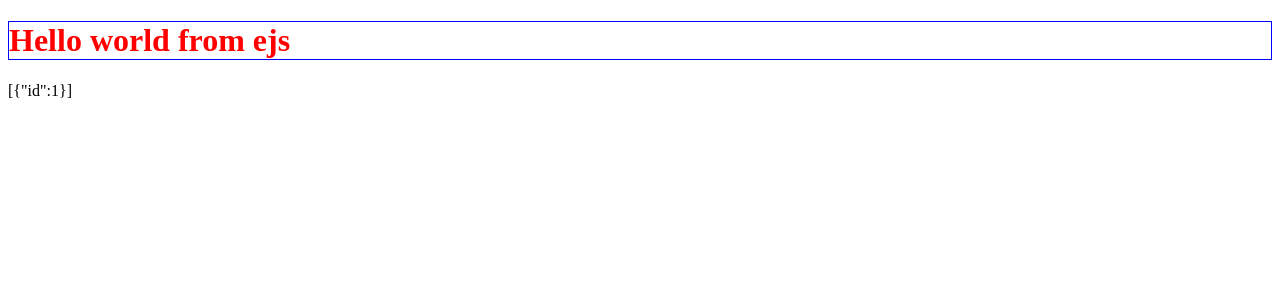
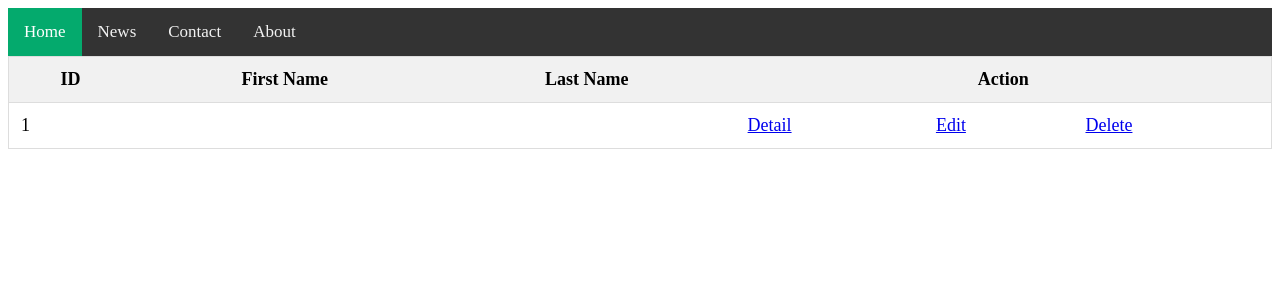
Before and after one commit to DvMinhGithub/Nodejs_Basic, a Node server app: page / in a window 1280 px wide. Shown: the top 300 px of the page. Run offline with Node 20, Linux system fonts and the light colour scheme; tables that the repository leaves empty or names only in its code hold one stand-in row (values such as "Sample post").

Commit message:
Create Nav && ejs loop data

```diff
--- a/src/controller/homeController.js
+++ b/src/controller/homeController.js
@@ -6,7 +6,7 @@ let getHomePage = (req, res) => {
         'SELECT * FROM `users` ',
         function (err, results, fields) {
             data = results.map(row => { return row })
-             res.render('index.ejs', { dataUser: JSON.stringify(data) })
+            res.render('index.ejs', { dataUser: data })
         });
 
 }
--- a/src/public/css/styles.css
+++ b/src/public/css/styles.css
@@ -1,4 +1,47 @@
-h1 {
-    color: red;
-    border: 1px solid blue;
-}
+/* Add a black background color to the top navigation */
+.topnav {
+    background-color: #333;
+    overflow: hidden;
+  }
+
+  /* Style the links inside the navigation bar */
+  .topnav a {
+    float: left;
+    color: #f2f2f2;
+    text-align: center;
+    padding: 14px 16px;
+    text-decoration: none;
+    font-size: 17px;
+  }
+
+  /* Change the color of links on hover */
+  .topnav a:hover {
+    background-color: #ddd;
+    color: black;
+  }
+
+  /* Add a color to the active/current link */
+  .topnav a.active {
+    background-color: #04AA6D;
+    color: white;
+  }
+
+  /* css for table */
+  #myTable {
+    border-collapse: collapse;
+    width: 100%;
+    border: 1px solid #ddd;
+    font-size: 18px;
+  }
+
+  #myTable th, #myTable td {
+    padding: 12px;
+  }
+
+  #myTable tr {
+    border-bottom: 1px solid #ddd;
+  }
+
+  #myTable tr.header, #myTable tr:hover {
+    background-color: #f1f1f1;
+  }
--- a/src/views/index.ejs
+++ b/src/views/index.ejs
@@ -5,13 +5,51 @@
     <meta charset="UTF-8">
     <meta http-equiv="X-UA-Compatible" content="IE=edge">
     <meta name="viewport" content="width=device-width, initial-scale=1.0">
-    <title>Document</title>
+    <title>NodeJs Basic</title>
     <link type="text/css" rel="stylesheet" href="/css/styles.css">
+    <link rel="icon" href="https://goeco.link/GnDrD" type="image/x-icon">
 </head>
 
 <body>
-    <h1>Hello world from ejs</h1>
-    <%= dataUser %>
+    <div class="topnav">
+        <a class="active" href="/">Home</a>
+        <a href="#news">News</a>
+        <a href="#contact">Contact</a>
+        <a href="#about">About</a>
+    </div>
+    <table id="myTable">
+        <thead>
+            <tr class="header">
+                <th>ID</th>
+                <th>First Name</th>
+                <th>Last Name</th>
+                <th colspan="3">Action</th>
+            </tr>
+        </thead>
+        <tbody>
+            <% for(let i=0; i < dataUser.length; i++) { %>
+                <tr>
+                    <td>
+                        <%= dataUser[i].id %>
+                    </td>
+                    <td>
+                        <%= dataUser[i].firstName %>
+                    </td>
+                    <td>
+                        <%= dataUser[i].lastName %>
+                    </td>
+                    <td> <a href="/detail/user/<%= dataUser[i].id %>">Detail</a>
+                    </td>
+                    <td>
+                        <a href="/Edit/user/<%= dataUser[i].id %>">Edit</a>
+                    </td>
+                    <td>
+                        <a href="/Delete/user/<%= dataUser[i].id %>">Delete</a>
+                    </td>
+                </tr>
+                <% } %>
+        </tbody>
+    </table>
 </body>
 
 </html>
```
